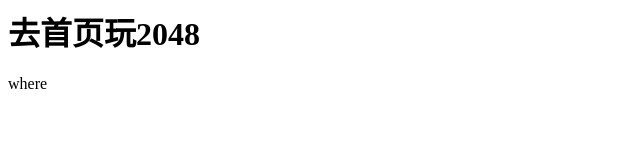
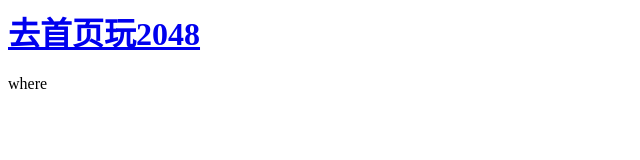
Before and after one commit to fanyangwhu/test, a plain HTML site: page index.html in a window 1280 px wide. Shown: the whole page, without its empty margins (0-640 px from the left). Drawn offline with Linux system fonts and the light colour scheme.

Commit message:
update link

```diff
--- a/index.html
+++ b/index.html
@@ -4,7 +4,7 @@
  </head>
 
  <body>
-  <h1 href="www.3dian1415.com">去首页玩2048</h1>
+  <h1><a href="www.3dian1415.com">去首页玩2048</a></h1>
   <P>where</P>
  </body>
 </html>
```
